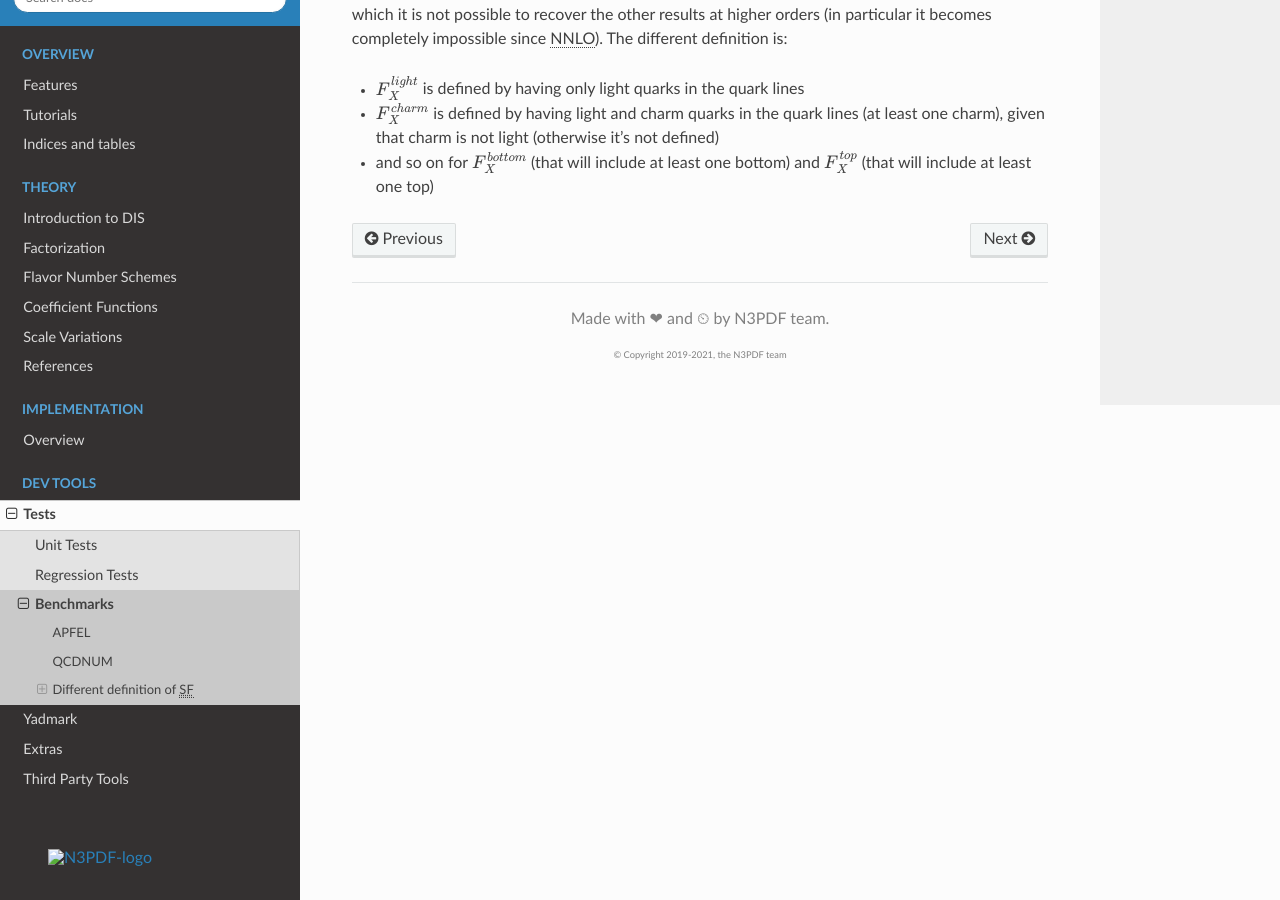
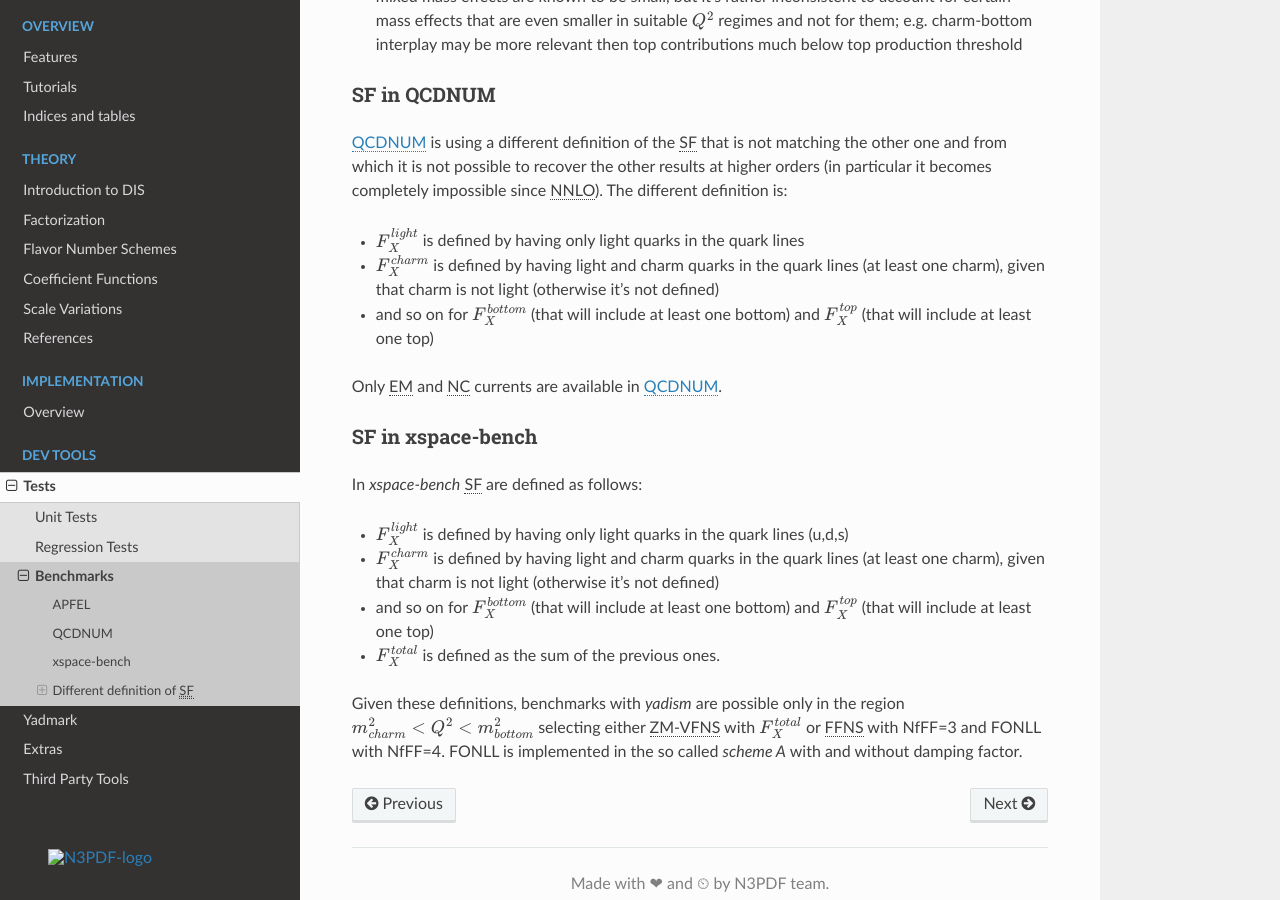
Before and after one commit to NNPDF/yadism, a Sphinx documentation site: the page built from docs/sphinx/source/dev-tools/benchmarks.rst, in a window 1280 px wide and 900 px high, scrolled down 2121 px. Built offline with Sphinx 7.4.7 and the Read the Docs theme 2.0.0, drawn with Linux system fonts in a browser that asks for light colours; pages that are not in the unit, such as notebooks, are missing from menus; the version number could not be read and is left out; some of the changed text lies outside the part shown.

Commit message:
Fix benchmark docs

```diff
--- a/docs/sphinx/source/dev-tools/bench-coverage.csv
+++ b/docs/sphinx/source/dev-tools/bench-coverage.csv
@@ -1,7 +1,7 @@
 "feature \\ reference"    APFEL                 QCDNUM                  xspace-bench
-projectiles               |T|                   ""                      ""
+projectiles               |T|                   ""                      |T|
 EM                        |T|                   |T|                     |T|
-NC                        |T|                   ""                      |T|
+NC                        |T|                   |T|                     |T|
 CC                        |T|                   ""                      |T|
 scale-variatons           |T|                   |T|                     ""
 target-mass-corrections   |T|                   ""                      ""
--- a/docs/sphinx/source/dev-tools/benchmarks.rst
+++ b/docs/sphinx/source/dev-tools/benchmarks.rst
@@ -37,10 +37,17 @@ a restricted number of schemes.
 
 It is/has been used by the `xFitter` framework.
 
+xspace-bench
+------------
+
+`xspace-bench` is a tool aimed to the evolution of PDFs and DIS observables' calculation for
+|NC| and |CC|, with different type of projectiles and targets. |SF| can be computed up to |NLO|,
+and few |FNS| configurations are available, since their settings are hardcoded.
+
 Different definition of |SF|
 ----------------------------
 
-Due to a different definition |SF| in `yadism`, |APFEL| and |QCDNUM| it is
+Due to a different definition |SF| in `yadism`, |APFEL|, |QCDNUM| and `xspace-bench` it is
 not possible to compare all the structure functions in all the schemes.
 
 .. important::
@@ -100,3 +107,23 @@ The different definition is:
   it's not defined)
 - and so on for :math:`F_X^{bottom}` (that will include at least one bottom) and
   :math:`F_X^{top}` (that will include at least one top)
+
+Only |EM| and |NC| currents are available in |QCDNUM|.
+
+SF in xspace-bench
+~~~~~~~~~~~~~~~~~~
+
+In `xspace-bench` |SF| are defined as follows:
+
+- :math:`F_X^{light}` is defined by having only light quarks in the quark lines (u,d,s)
+- :math:`F_X^{charm}` is defined by having light and charm quarks in the
+  quark lines (at least one charm), given that charm is not light (otherwise
+  it's not defined)
+- and so on for :math:`F_X^{bottom}` (that will include at least one bottom) and
+  :math:`F_X^{top}` (that will include at least one top)
+- :math:`F_X^{total}` is defined as the sum of the previous ones.
+
+Given these definitions, benchmarks with `yadism` are possible only in the region
+:math:`m^2_{charm} < Q^2 < m^2_{bottom}` selecting  either |ZM-VFNS| with :math:`F_X^{total}`
+or |FFNS| with NfFF=3 and FONLL with NfFF=4.
+FONLL is implemented in the so called `scheme A` with and without damping factor.
--- a/docs/sphinx/source/dev-tools/yadmark.rst
+++ b/docs/sphinx/source/dev-tools/yadmark.rst
@@ -2,7 +2,8 @@ Yadmark
 =======
 
 Here we describe the design and API of the `yadmark` package.
-The underlying infrastructure is coming from `sqlite3` and `git-lfs`.
+The underlying infrastructure is coming from `sqlite3` and `git-lfs` and it
+is implemented in the package |banana|.
 
 .. toctree::
    :maxdepth: 1
@@ -38,7 +39,7 @@ In the ``benchmarks/runners`` we provide a list of established benchmarks
 - ``xspace_bench_bench.py``:
 
   - it is used by the corresponding workflow to
-    run the established benchmarks against ``xspace_bench``
+    run the established benchmarks against `xspace-bench`
   - the necessary python bindings are provided by us externally
 
 Furthermore all of them are examples useful to understand how to use the
--- a/docs/sphinx/source/shared/abbreviations.rst
+++ b/docs/sphinx/source/shared/abbreviations.rst
@@ -112,6 +112,9 @@
 
    <a href="https://www.nikhef.nl/~h24/qcdnum/"><abbr title="Quantum ChromoDynamics NUM">QCDNUM</abbr></a>
 
+.. |banana| raw:: html
+
+   <a href="https://pypi.org/project/banana-hep/"><abbr title="QBenchmarking AgaiNst Apfel aNd Anything">banana</abbr></a>
 
 .. -----------
    not physics
```
Also changed, not shown: 3 other files.
